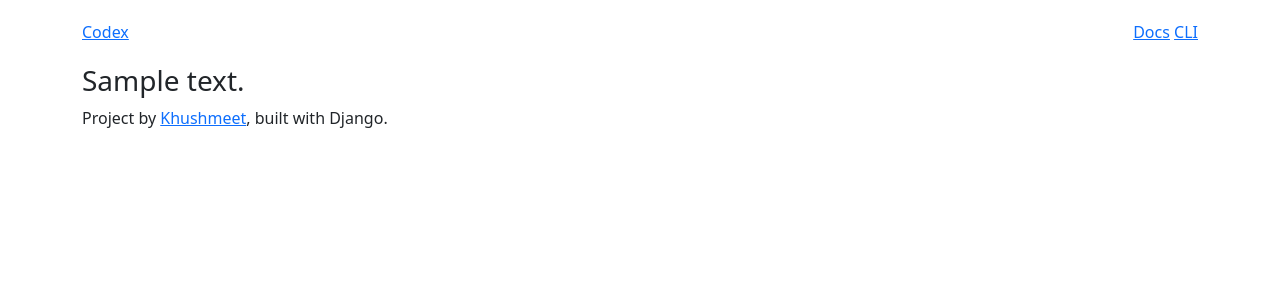
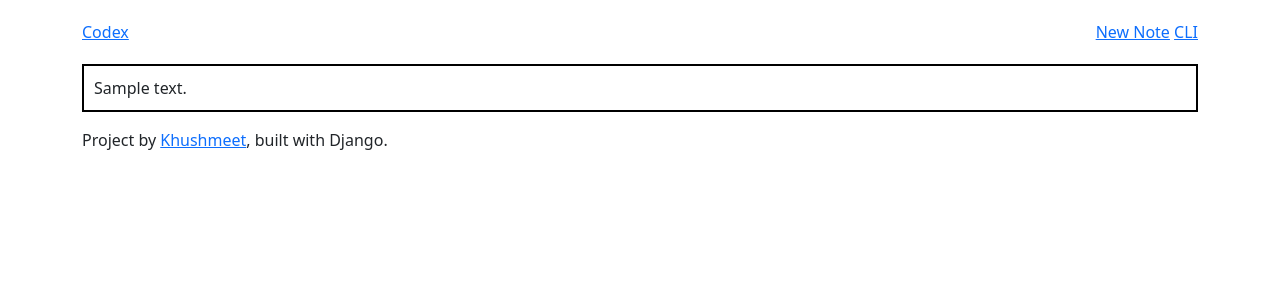
Before and after one commit to khushmeeet/codex, a Django app: page / in a window 1280 px wide. Shown: the top 300 px of the page. Run offline with Django 3.2, Linux system fonts and the light colour scheme; tables that the repository leaves empty hold one stand-in row (values such as "Sample post"); style sheets or scripts are compiled from the project's sources; some libraries are stand-ins or nearby versions.

Commit message:
stylised homepage

```diff
--- a/main/static/css/style.scss
+++ b/main/static/css/style.scss
@@ -2,6 +2,7 @@ body {
 	margin-top: 20px;
 }
 
+// base.html
 #header {
 	display: inline-flex;
 	margin-bottom: 20px;
@@ -22,11 +23,30 @@ body {
 	}
 }
 
+//home.html
+#sheet {
+	display: flex;
+	flex-wrap: wrap;
+	-webkit-flex-wrap: wrap;
+
+	div {
+		display: flex;
+		width: 30%;
+		flex-grow: 1;
+
+		p {
+			padding: 10px;
+			border: 2px black solid;
+			flex: 1 1 auto;
+		}
+	}
+}
+
+// note.html
 .submit-button {
 	border: 2px black solid;
-	color: white;
-	background-color: black;
-	border-radius: 5px;
+	color: black;
+	background-color: white;
 	float: right;
 	margin: 20px 0px 10px 0px;
 }
@@ -40,7 +60,7 @@ body {
 		width: 100%;
 		padding: 5px;
 		margin: 5px 5px 5px 0px;
-		border-radius: 5px;
+		border: 2px solid black;
 		&:focus {
 			outline: none;
 		}
@@ -54,8 +74,9 @@ body {
 
 #note-content {
 	width: 100%;
-	padding: 5px;
+	margin-top: 10px;
 	border: none;
+	white-space: pre-wrap;
 	&:focus {
 		outline: none;
 	}
--- a/main/templates/home.html
+++ b/main/templates/home.html
@@ -1,13 +1,10 @@
 {% extends 'base.html' %}
 {% block content %}
-    {% for note in all_notes%}
-        <h3>{{ note.content }}</h3>
-    {% endfor %}
-    {% if form %}
-        <form action="{% url 'new_note' %}" method="post">
-            {% csrf_token %}
-            {{ form }}
-            <input type="submit" value="Submit">
-        </form>
-    {% endif %}
+    <div id="sheet">
+        {% for note in all_notes%}
+            <div>
+                <p>{{ note.content }}</p>
+            </div>
+        {% endfor %}
+    </div>
 {% endblock %}
--- a/templates/base.html
+++ b/templates/base.html
@@ -20,7 +20,7 @@
                         Codex
                     </a>
                     <div>
-                        <a href="#">Docs</a>
+                        <a href="{% url 'new_note' %}">New Note</a>
                         <a href="#">CLI</a>
                     </div>
                 </header>
```
